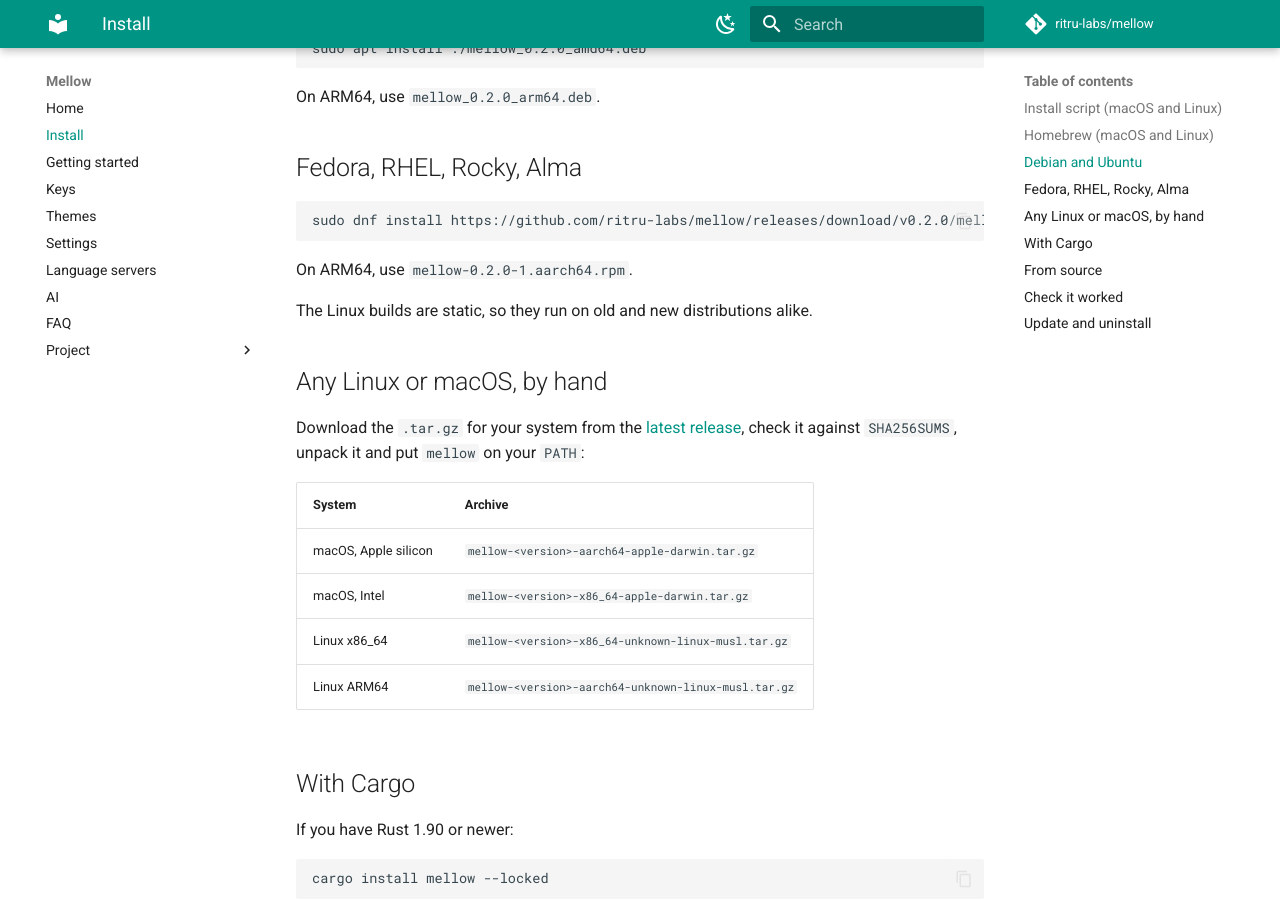
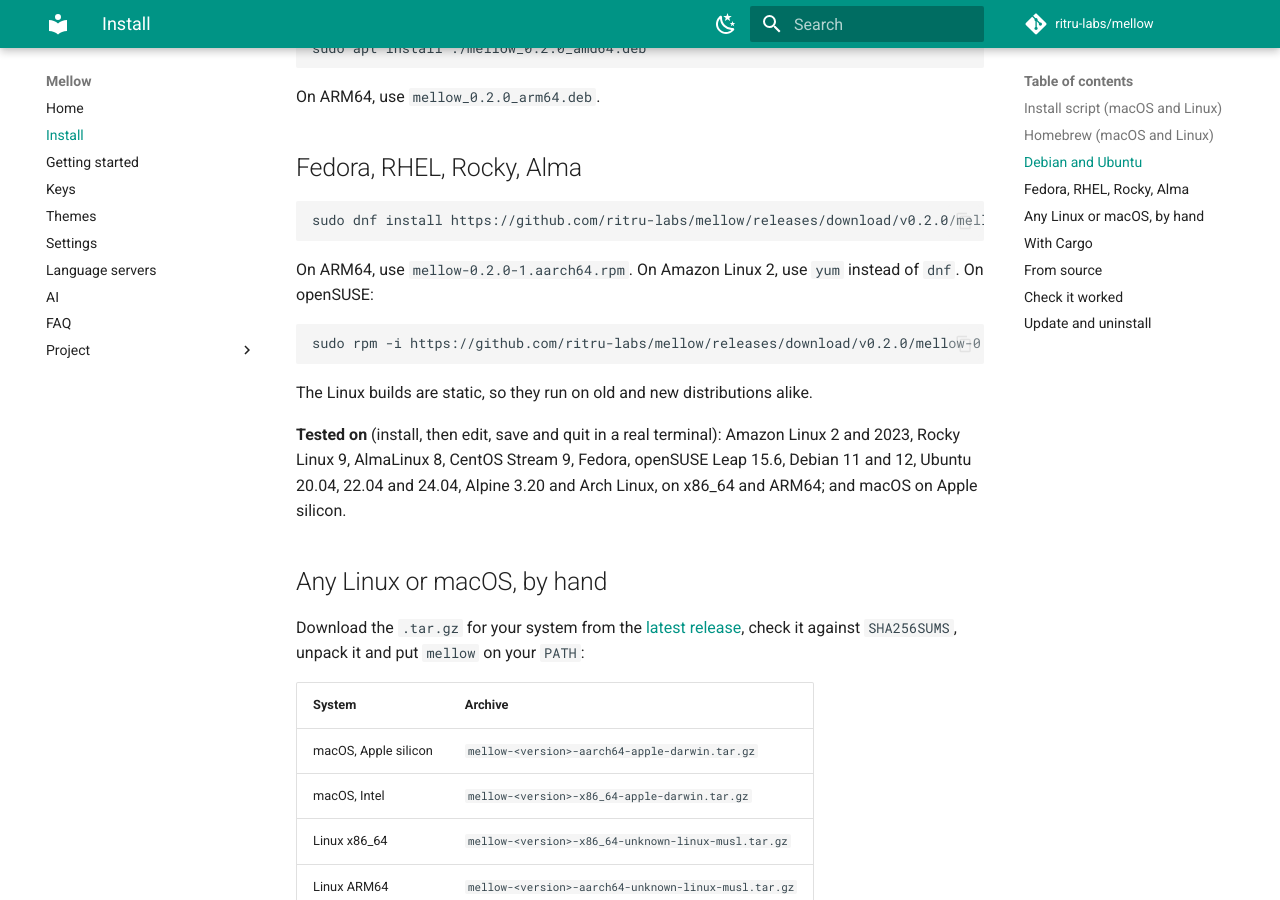
Before and after one commit to ritru-labs/mellow, an MkDocs documentation site: the page built from docs/install.md, in a window 1280 px wide and 900 px high, scrolled down 987 px. Built offline with MkDocs 1.6.1 and Material for MkDocs 9.7.7, drawn with Linux system fonts in a browser that asks for light colours; comment, search, counter and statistics services are not loaded.

Commit message:
docs: list the Linux distributions Mellow is tested on
Each was checked by installing the public v0.2.0 package and editing,
saving and quitting in a real terminal. Adds the openSUSE rpm command
and the Amazon Linux 2 yum note.

````diff
--- a/docs/install.md
+++ b/docs/install.md
@@ -47,9 +47,19 @@
 sudo dnf install https://github.com/ritru-labs/mellow/releases/download/v0.2.0/mellow-0.2.0-1.x86_64.rpm
 ```
 
-On ARM64, use `mellow-0.2.0-1.aarch64.rpm`.
+On ARM64, use `mellow-0.2.0-1.aarch64.rpm`. On Amazon Linux 2, use `yum`
+instead of `dnf`. On openSUSE:
+
+```bash
+sudo rpm -i https://github.com/ritru-labs/mellow/releases/download/v0.2.0/mellow-0.2.0-1.x86_64.rpm
+```
 
 The Linux builds are static, so they run on old and new distributions alike.
+
+**Tested on** (install, then edit, save and quit in a real terminal): Amazon
+Linux 2 and 2023, Rocky Linux 9, AlmaLinux 8, CentOS Stream 9, Fedora,
+openSUSE Leap 15.6, Debian 11 and 12, Ubuntu 20.04, 22.04 and 24.04, Alpine
+3.20 and Arch Linux, on x86_64 and ARM64; and macOS on Apple silicon.
 
 ## Any Linux or macOS, by hand
 
````
